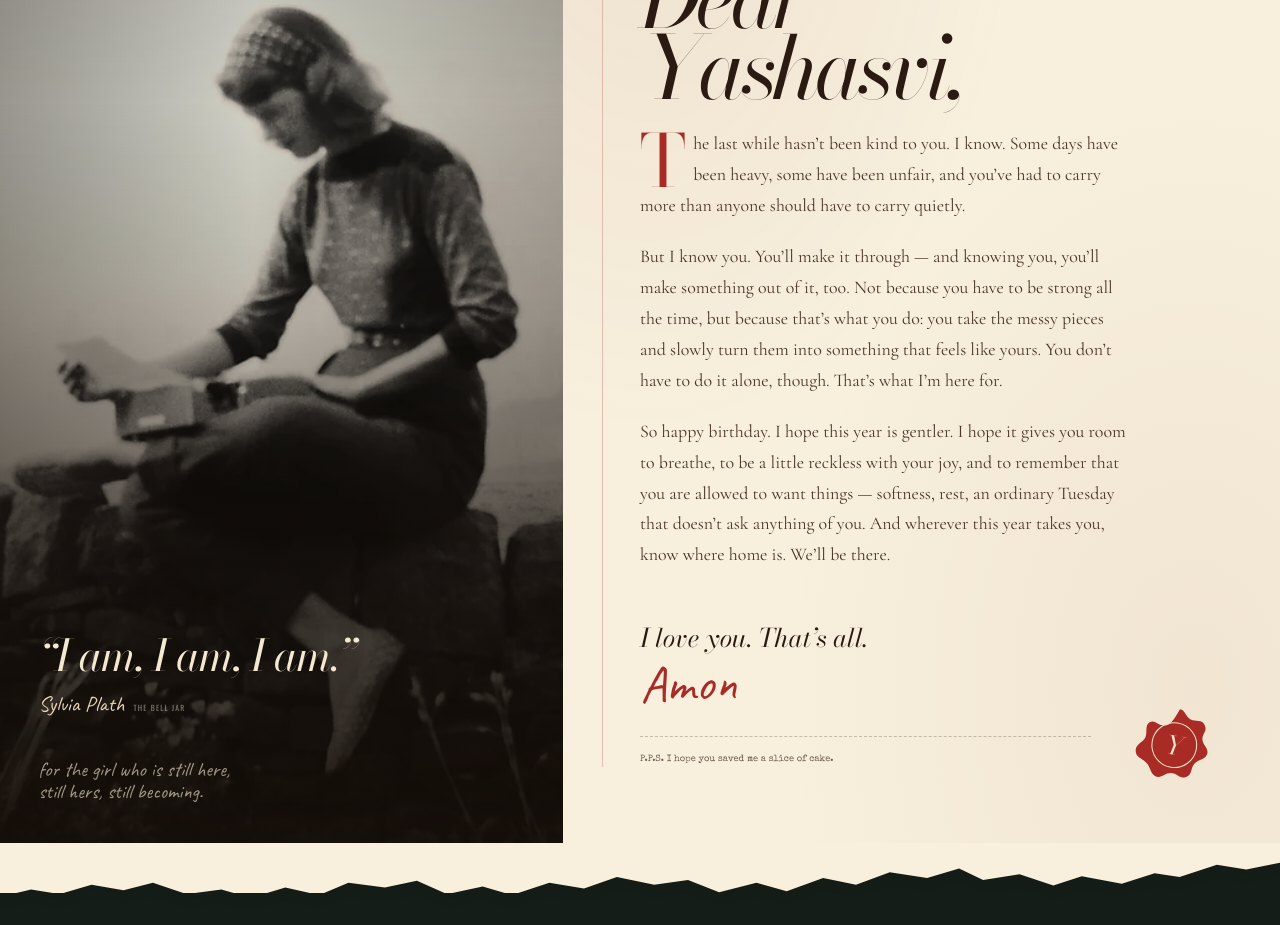
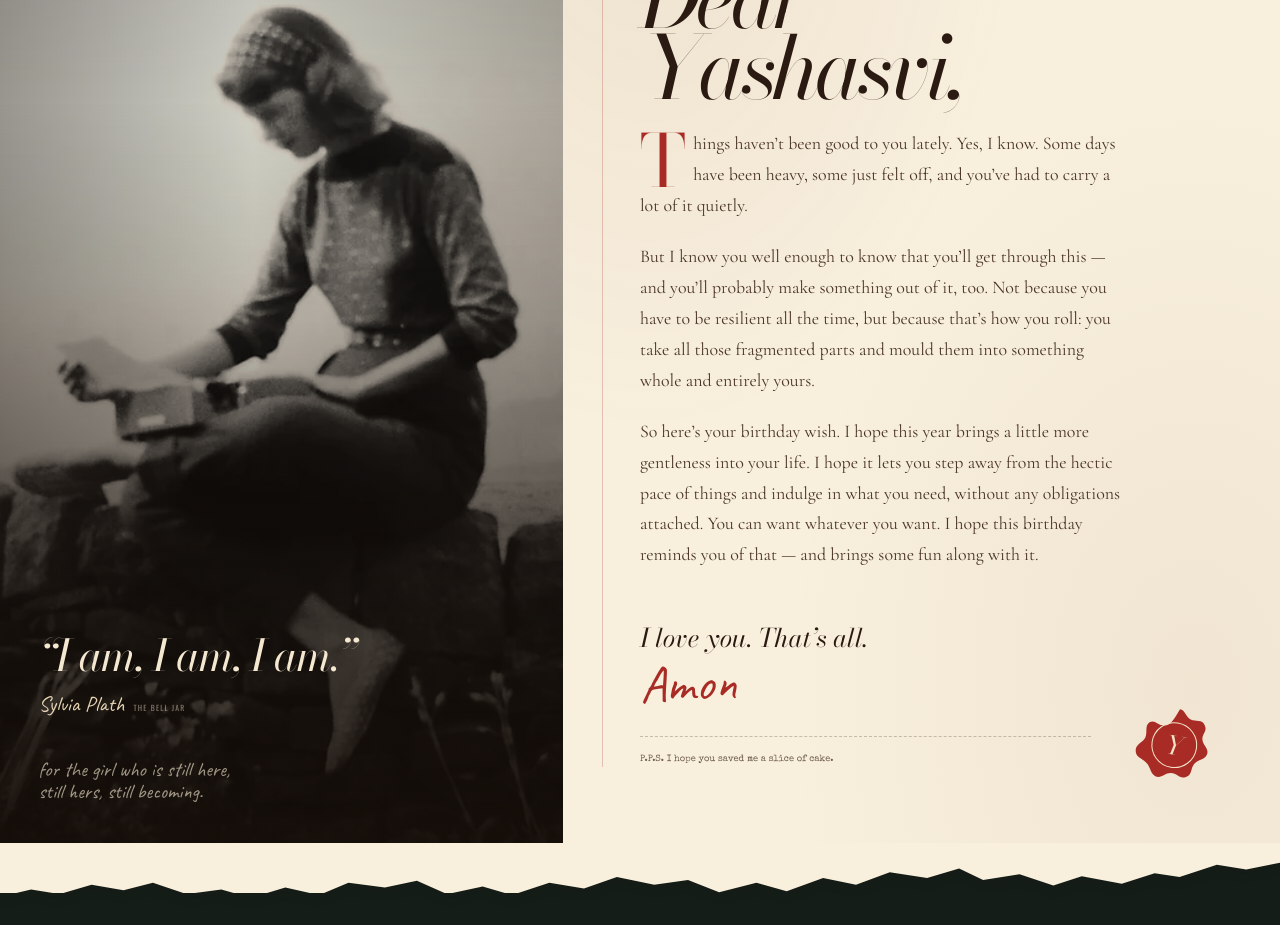
Before and after one commit to AmonWasHere/yashasvi_Birthday, a React (Vite) app: page / in a window 1280 px wide. Shown: the part 7360-8285 px from the top of the page. Built offline with nearby package versions, Linux system fonts and the light colour scheme.

Commit message:
Rework the closing letter from Yashasvi's note

```diff
--- a/src/content.ts
+++ b/src/content.ts
@@ -16,9 +16,9 @@ export const site = {
 export const letter = {
   greeting: 'Dear Yashasvi,',
   paragraphs: [
-    'The last while hasn’t been kind to you. I know. Some days have been heavy, some have been unfair, and you’ve had to carry more than anyone should have to carry quietly.',
-    'But I know you. You’ll make it through — and knowing you, you’ll make something out of it, too. Not because you have to be strong all the time, but because that’s what you do: you take the messy pieces and slowly turn them into something that feels like yours. You don’t have to do it alone, though. That’s what I’m here for.',
-    'So happy birthday. I hope this year is gentler. I hope it gives you room to breathe, to be a little reckless with your joy, and to remember that you are allowed to want things — softness, rest, an ordinary Tuesday that doesn’t ask anything of you. And wherever this year takes you, know where home is. We’ll be there.',
+    'Things haven’t been good to you lately. Yes, I know. Some days have been heavy, some just felt off, and you’ve had to carry a lot of it quietly.',
+    'But I know you well enough to know that you’ll get through this — and you’ll probably make something out of it, too. Not because you have to be resilient all the time, but because that’s how you roll: you take all those fragmented parts and mould them into something whole and entirely yours.',
+    'So here’s your birthday wish. I hope this year brings a little more gentleness into your life. I hope it lets you step away from the hectic pace of things and indulge in what you need, without any obligations attached. You can want whatever you want. I hope this birthday reminds you of that — and brings some fun along with it.',
   ],
   closing: 'I love you. That’s all.',
   signature: 'Amon',
```
